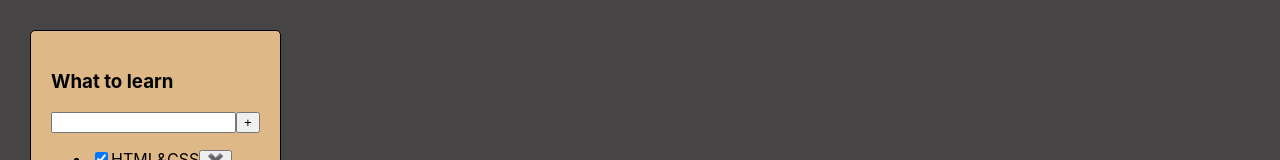
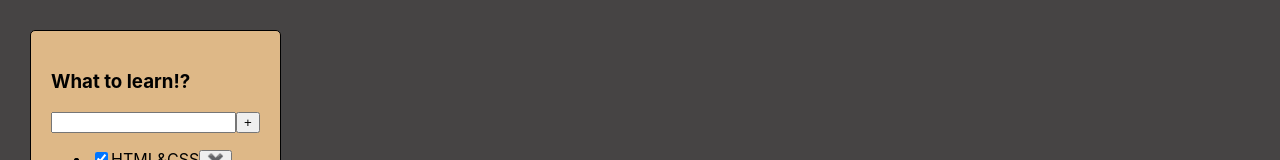
Before and after one commit to YanchukVitali/my-todolist, a React (Create React App) app: page / in a window 1280 px wide. Shown: the top 160 px of the page. Built offline with nearby package versions, Linux system fonts and the light colour scheme.

Commit message:
refactor

```diff
--- a/src/App.tsx
+++ b/src/App.tsx
@@ -4,6 +4,7 @@ import {TaskType, Todolist} from "./Todolist";
 import {v1} from "uuid";
 
 export type FilterValueType = "all" | "active" | "completed" | "none" | "reload" | "Delete all tasks"
+const todoListTitle: string = "What to learn!?"
 
 function App() {
     let [tasks1, setTasks] = useState<Array<TaskType>>([
@@ -14,14 +15,14 @@ function App() {
         {id: v1(), title: "GraphQL", isDone: false}
     ]);
 ///Primer!! tasks2!!
-       const [tasks2, setTasks2] = useState<Array<TaskType>>([
+    /*   const [tasks2, setTasks2] = useState<Array<TaskType>>([
            {id: v1(), title: "Kia", isDone: true},
            {id: v1(), title: "BMW", isDone: true},
            {id: v1(), title: "Mercedes", isDone: false},
            {id: v1(), title: "GMC", isDone: true},
            {id: v1(), title: "Toyota", isDone: true},
        ]);
-
+   */
 
     let [filterValue, setFilter] = useState<FilterValueType>("all")
 
@@ -39,7 +40,8 @@ function App() {
             setTasks([...tasks1])
         }
     }
-    const onAllClickHandler = () => {
+
+    /*    const onAllClickHandler = () => {
             changeFilter("all")
         }
         const onActiveClickHandler = () => {
@@ -50,7 +52,8 @@ function App() {
         }
         const onDeleteClickHandler = () => {
             deleteAllTask("none")
-    }
+        }*/
+
     function removeTask(id: string) {
         setTasks(tasks1.filter(t => t.id !== id))
         //<<==I can use top cod or under ==>>
@@ -94,7 +97,7 @@ function App() {
 
     return (
         <div className="App">
-            <Todolist title="What to learn"
+            <Todolist title={todoListTitle}
                       tasks={filteredTasks} // or like that :tasks={tasksForTodolist(tasks1, filterValue)}
                       removeTask={removeTask}
                       changeFilter={changeFilter}
--- a/src/Todolist.tsx
+++ b/src/Todolist.tsx
@@ -58,9 +58,9 @@ export function Todolist(props: PropsType) {
                 /*add "Press Enter and add Tasks"*/
                    onKeyDown={onKeyDownHandler}/>
             {/* add addTask for this button*/}
-            {/* <Button title="+" onClickHandler={addTask}/>*/}
-            <Button title="+" onClickHandler={() => {
-            }}/>
+             <Button title="+" onClickHandler={addTask}/>
+            {/*<Button title="+" onClickHandler={() => {
+            }}/>*/}
         </div>
         <ul>
             <li>
```
Lines whose indentation alone changed are shown as unchanged.
